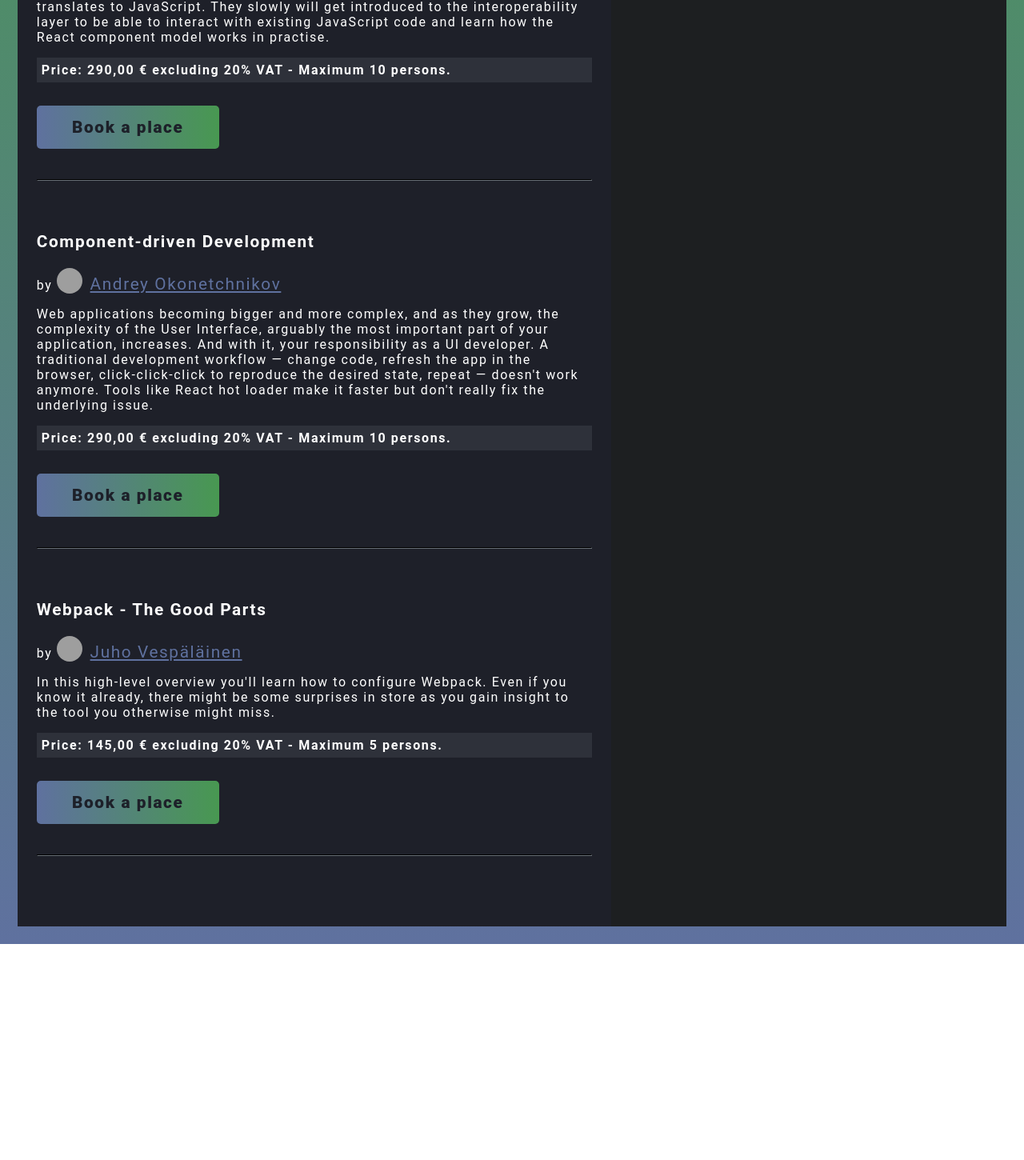
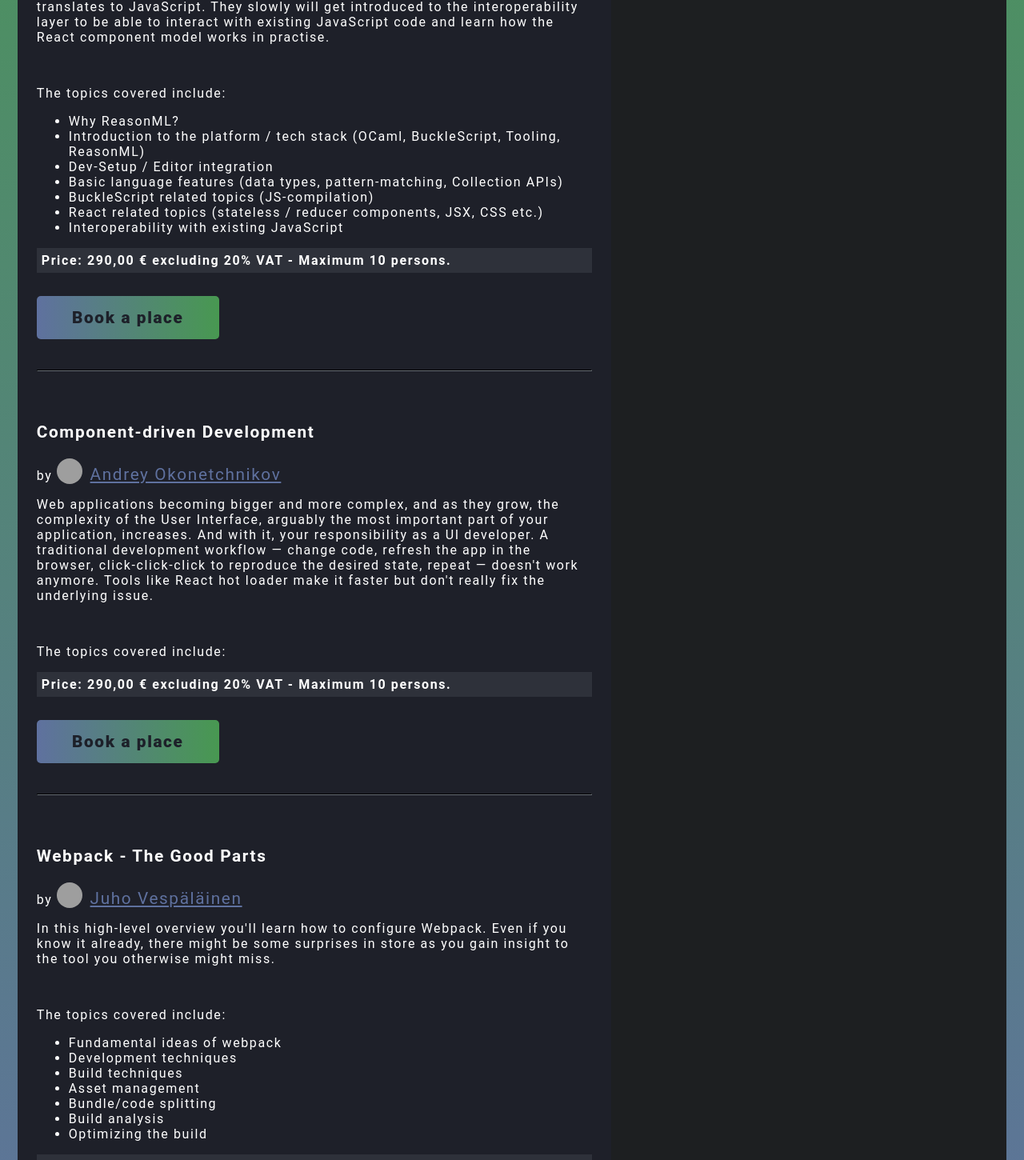
Before and after one commit to manpenaloza/grazjs-reactvienna-workshops, a React (Create React App) app: page / in a window 1280 px wide. Shown: the part 534-1984 px from the top of the page at 80% size. Before the commit the page ends 1714 px from the top, so only its background shows below. Built offline with nearby package versions, Linux system fonts and the light colour scheme; grey boxes are pictures that could not be loaded.

Commit message:
add shortNotes on each workshop

```diff
--- a/src/App.js
+++ b/src/App.js
@@ -123,6 +123,7 @@ const Workshop = ({
   description,
   price,
   workshops,
+  shortNotes,
   maxParticipants,
 }) => {
   return (
@@ -130,6 +131,13 @@ const Workshop = ({
       <h3 style={{ fontSize: "1.3em", fontWeight: 700 }}>{title}</h3>
       <p>by <TutorImage src={image} /><TutorLink href={twitter} target="_blank">{nameTutor}</TutorLink></p>
       <p>{description}</p>
+      <br />
+      <p>
+        The topics covered include:
+        <ul>
+          { shortNotes.map( note => <li>{note}</li> ) }
+        </ul>
+      </p>
       <ContentInfoBox>Price: {price} € excluding 20% VAT - Maximum {maxParticipants} persons.</ContentInfoBox>
       <CTAButton>Book a place</CTAButton>
       <hr style={{ borderColor: "#1D1F21", marginBottom: "5vw", marginTop: "3vw" }}/>
--- a/src/content.js
+++ b/src/content.js
@@ -5,6 +5,15 @@ export const workshops = {
     image: "https://d33wubrfki0l68.cloudfront.net/c8fe4b900526246d3131f62030a0e5c7d81436d3/5eddd/226d782886f6363ef5edff0982a22d70.jpg",
     title: "Getting Started with ReasonML & ReasonReact",
     description: "ReasonML is a new cool JavaScript-like language with a strong type-system and first level React bindings. As with every new language, there comes a new ecosystem and unfamiliar concepts with it.\n In this workshop, attendees will first of all learn how to setup and use ReasonML with React and find explanations on how to find relevant information for their coding problems (navigating the docs, leverage the community).\n Later own they will discover the capabilities of the underlying JS-compiler platform called BuckleScript and see how Reason translates to JavaScript. They slowly will get introduced to the interoperability layer to be able to interact with existing JavaScript code and learn how the React component model works in practise.",
+    shortNotes: [
+      "Why ReasonML?",
+      "Introduction to the platform / tech stack (OCaml, BuckleScript, Tooling, ReasonML)",
+      "Dev-Setup / Editor integration",
+      "Basic language features (data types, pattern-matching, Collection APIs)",
+      "BuckleScript related topics (JS-compilation)",
+      "React related topics (stateless / reducer components, JSX, CSS etc.)",
+      "Interoperability with existing JavaScript",
+    ],
     price: "290,00",
     workshops: [
       {
@@ -24,6 +33,9 @@ export const workshops = {
     title: "Component-driven Development",
     description: "Web applications becoming bigger and more complex, and as they grow, the complexity of the User Interface, arguably the most important part of your application, increases. And with it, your responsibility as a UI developer.\n A traditional development workflow — change code, refresh the app in the browser, click-click-click to reproduce the desired state, repeat — doesn't work anymore. Tools like React hot loader make it faster but don't really fix the underlying issue.",
     price: "290,00",
+    shortNotes: [
+
+    ],
     workshops: [
       {
         date: "06.06.2018",
@@ -41,6 +53,15 @@ export const workshops = {
     image: "https://d33wubrfki0l68.cloudfront.net/ecc0f45f398b8725a20ef8872ce8b7504cee0b90/7c9a7/9ab9d94edb387f16133540582a9f8a2b.jpg",
     title: "Webpack - The Good Parts",
     description: "In this high-level overview you'll learn how to configure Webpack. Even if you know it already, there might be some surprises in store as you gain insight to the tool you otherwise might miss.",
+    shortNotes: [
+      "Fundamental ideas of webpack",
+      "Development techniques",
+      "Build techniques",
+      "Asset management",
+      "Bundle/code splitting",
+      "Build analysis",
+      "Optimizing the build",
+    ],
     price: "145,00",
     workshops: [
       { date: "06.06.2018", time: {
```
